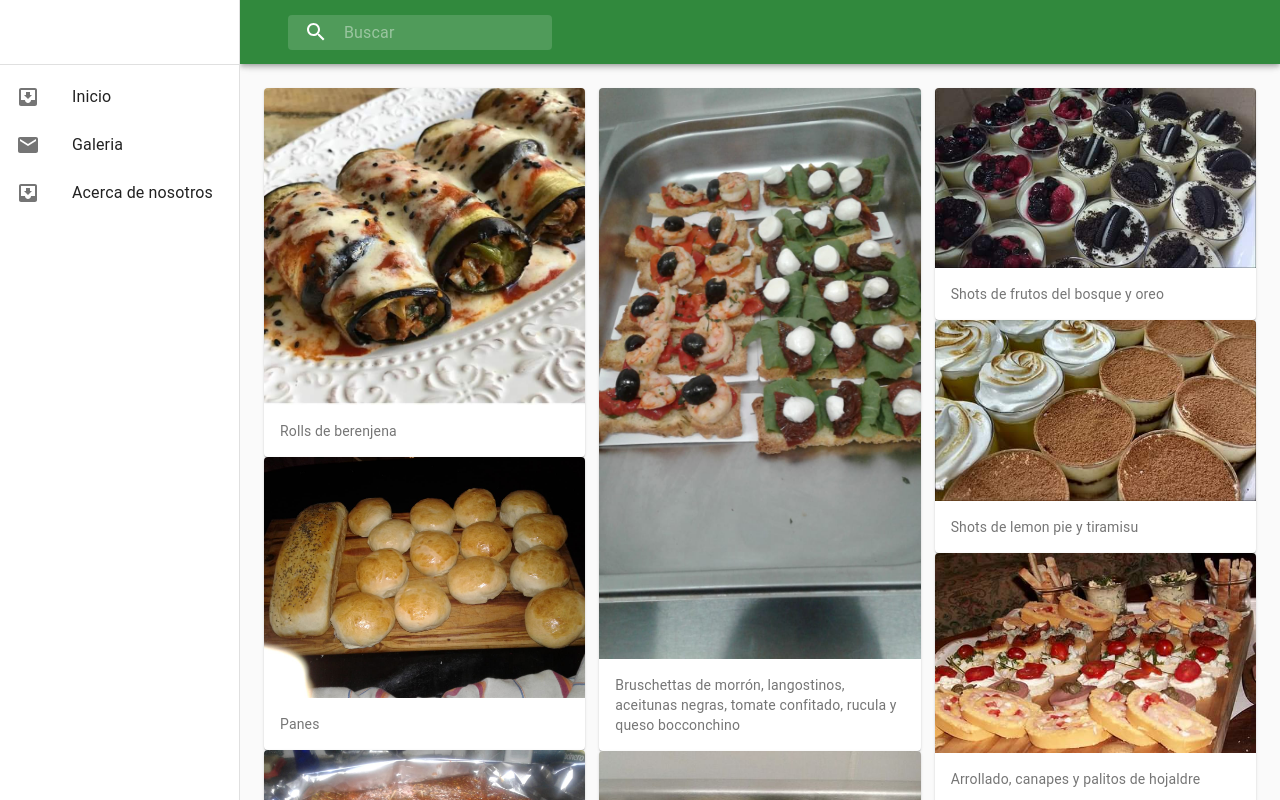
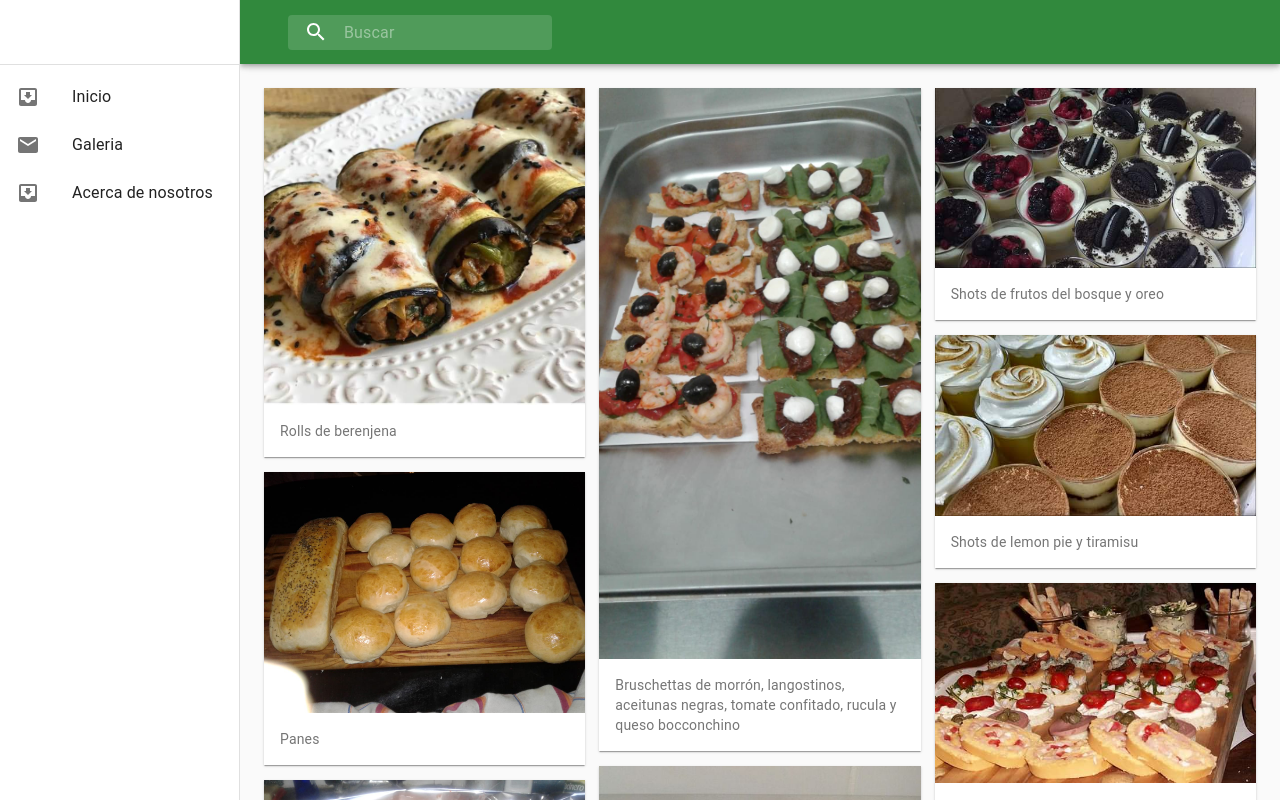
Before and after one commit to marcelo-docutec/kitchensite, a React (Create React App) app: page / in a window 1280 px wide. Shown: the top 800 px of the page. Built offline with nearby package versions, Linux system fonts and the light colour scheme.

Commit message:
add effect for foodCards

```diff
--- a/src/components/Food/index.js
+++ b/src/components/Food/index.js
@@ -1,18 +1,20 @@
-import React from 'react';
-import { Card, CardActionArea, CardContent, Typography, CardMedia } from '@material-ui/core';
+import React, { useState} from 'react';
+import { CardActionArea, CardContent, Typography, CardMedia } from '@material-ui/core';
+import Card from './styles';
 
 const Food = ({ image, description }) => {
+  const [raised, setRaised] = useState(false);
   return (
-    <Card>
+    <Card.Styled raised={raised} onMouseOut={() => setRaised(false)} onMouseOver={() => setRaised(true)}>
       <CardActionArea>
-        <CardMedia image={ `./${image}` } component="img" />
+        <CardMedia image={`./${image}`} component="img" />
         <CardContent>
           <Typography variant="body2" color="textSecondary" component="p">
             {description}
           </Typography>
         </CardContent>
       </CardActionArea>
-    </Card>
+    </Card.Styled>
   );
 };
 
--- a/src/components/Food/styles.js
+++ b/src/components/Food/styles.js
@@ -0,0 +1,10 @@
+import { styled } from '@material-ui/core';
+import { Card as CardBase } from '@material-ui/core';
+
+const Styled = styled(CardBase)({
+  overflow: 'visible',
+  marginBottom: '15px',
+  borderRadius: 0,
+});
+
+export default { Styled };
```
